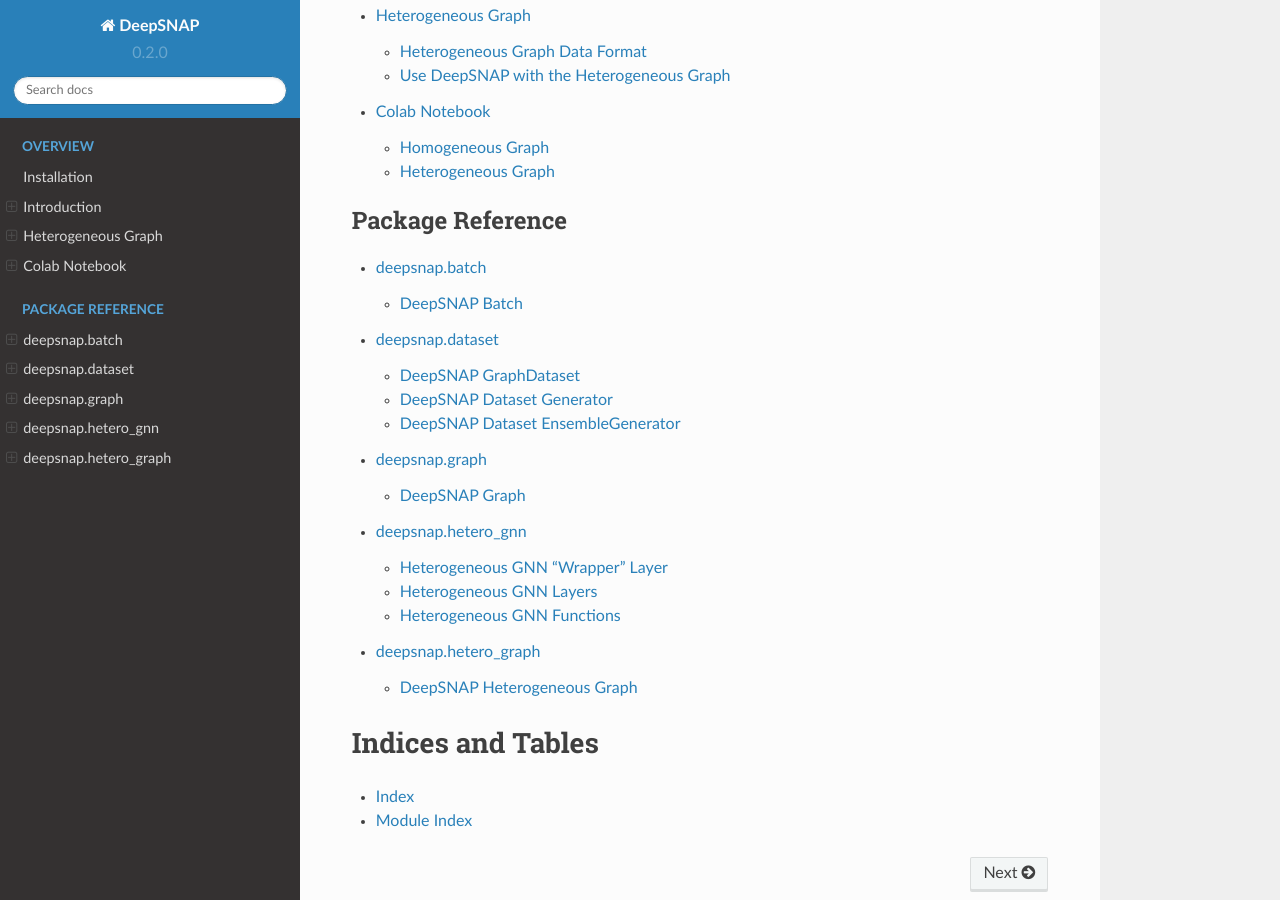
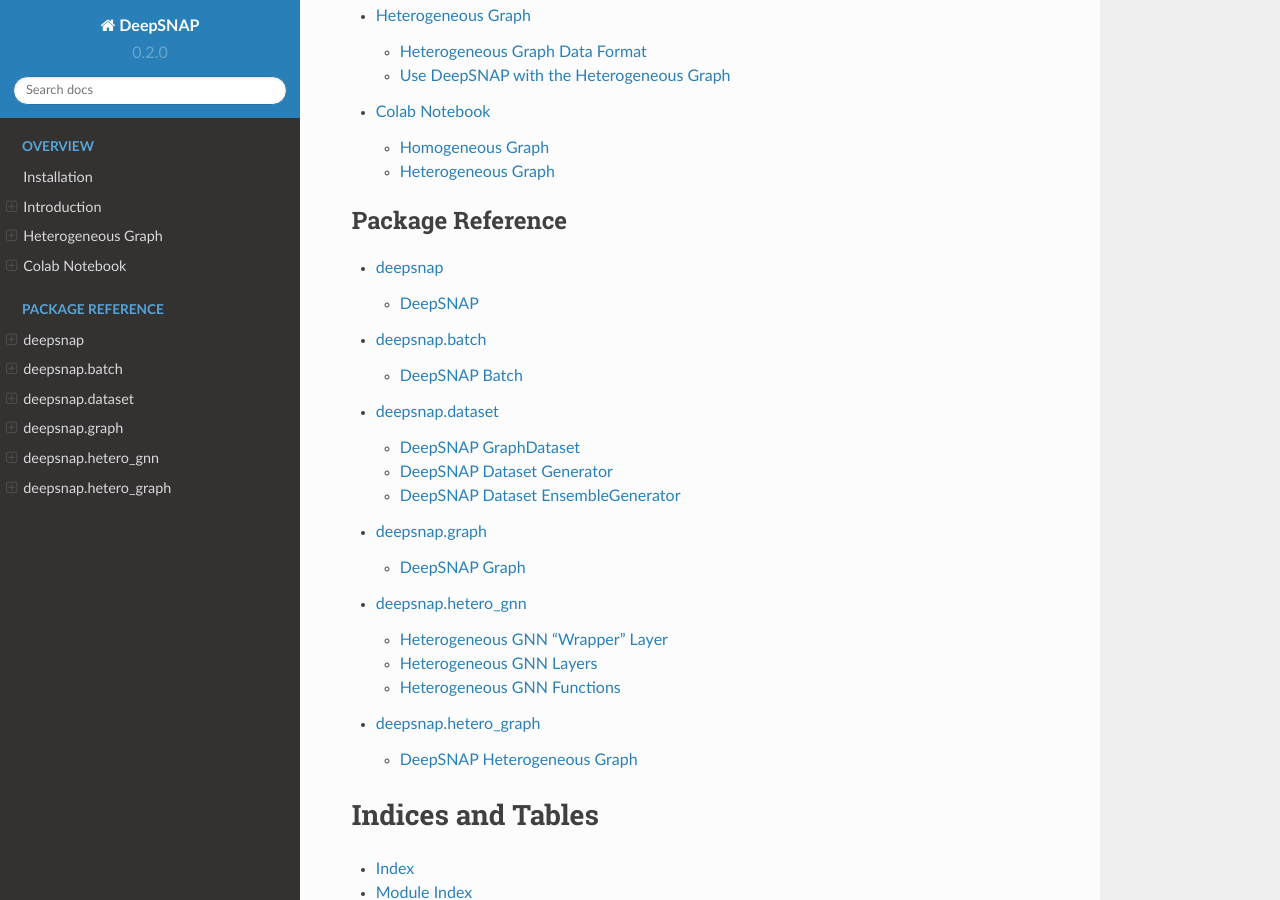
Before and after one commit to snap-stanford/deepsnap, a Sphinx documentation site: the page built from docs/source/index.rst, in a window 1280 px wide and 900 px high, scrolled down 1236 px. Built offline with Sphinx 7.4.7 and the Read the Docs theme 2.0.0, drawn with Linux system fonts in a browser that asks for light colours.

Commit message:
Update documentation and comments

```diff
--- a/deepsnap/__init__.py
+++ b/deepsnap/__init__.py
@@ -9,6 +9,12 @@
 __version__ = "0.2.0"
 
 def use(netlib=None):
+    r"""Specifying to use which graph library as the DeepSNAP graph backend.
+
+    Args:
+        netlib (module): The module of the graph library.
+
+    """
     global _netlib
     if netlib is not None:
         _netlib = netlib
--- a/docs/source/index.rst
+++ b/docs/source/index.rst
@@ -35,6 +35,7 @@
    :maxdepth: 2
    :caption: Package Reference
 
+   modules/deepsnap
    modules/batch
    modules/dataset
    modules/graph
--- /dev/null
+++ b/docs/source/modules/deepsnap.rst
@@ -0,0 +1,10 @@
+deepsnap
+========
+
+.. contents:: Contents
+    :local:
+
+DeepSNAP
+--------
+
+.. autofunction:: deepsnap.use
```
